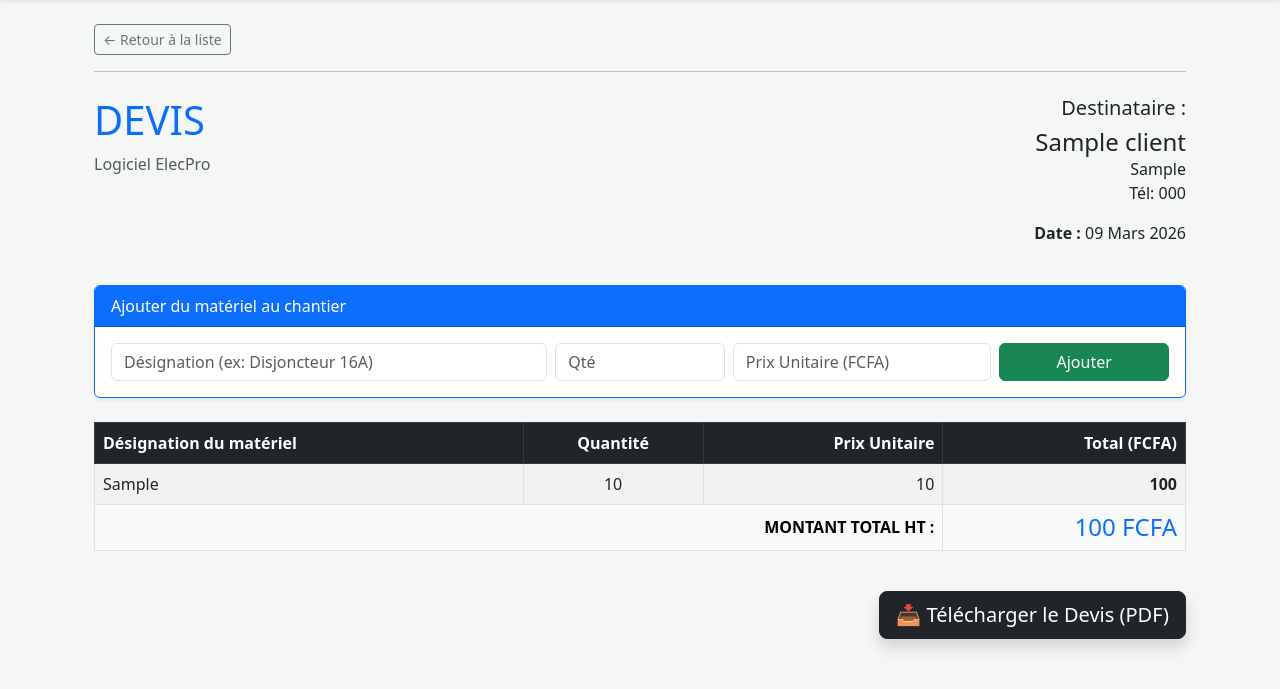
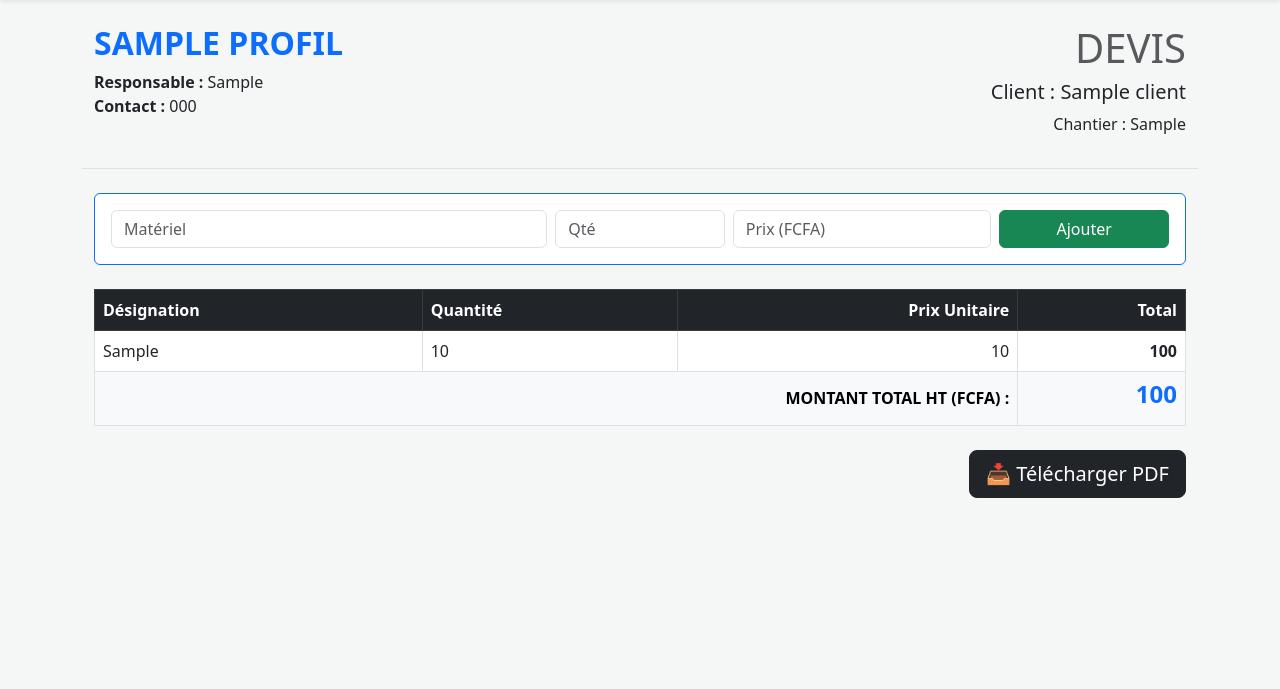
Before and after one commit to ernestcoulibaly721/ElecPro_Saas, a Flask app: page /creer_devis/1 in a window 1280 px wide. Shown: the part 56-745 px from the top of the page. Run offline with Flask 3, Linux system fonts and the light colour scheme; tables that the repository leaves empty hold one stand-in row (values such as "Sample post").

Commit message:
Update creer_devis.html

```diff
--- a/templates/creer_devis.html
+++ b/templates/creer_devis.html
@@ -1,93 +1,64 @@
 {% extends "layout.html" %}
-
 {% block content %}
-<div class="container mt-3">
-    <div class="d-print-none mb-4">
-        <a href="{{ url_for('index') }}" class="btn btn-sm btn-outline-secondary">← Retour à la liste</a>
-        <hr>
-    </div>
-
-    <div class="row mb-4">
+<div class="container">
+    <div class="row mb-4 border-bottom pb-3">
         <div class="col-6">
-            <h1 class="text-primary">DEVIS</h1>
-            <p class="text-muted">Logiciel ElecPro</p>
+            <h2 class="text-primary fw-bold text-uppercase">{{ profil.nom_entreprise }}</h2>
+            <p class="mb-0"><strong>Responsable :</strong> {{ profil.gerant }}</p>
+            <p><strong>Contact :</strong> {{ profil.telephone }}</p>
         </div>
         <div class="col-6 text-end">
-            <h5>Destinataire :</h5>
-            <h4 class="mb-0">{{ client.nom_complet }}</h4>
-            <p>{{ client.adresse_chantier }}<br>Tél: {{ client.telephone }}</p>
-            <p><strong>Date :</strong> 09 Mars 2026</p>
+            <h1 class="text-muted">DEVIS</h1>
+            <h5>Client : {{ client.nom_complet }}</h5>
+            <p>Chantier : {{ client.adresse_chantier }}</p>
         </div>
     </div>
 
-    <div class="card mb-4 border-primary d-print-none shadow-sm">
-        <div class="card-header bg-primary text-white">Ajouter du matériel au chantier</div>
+    <div class="card mb-4 d-print-none border-primary">
         <div class="card-body">
             <form method="POST" class="row g-2">
-                <div class="col-md-5">
-                    <input type="text" name="designation" class="form-control" placeholder="Désignation (ex: Disjoncteur 16A)" required>
-                </div>
-                <div class="col-md-2">
-                    <input type="number" name="quantite" class="form-control" placeholder="Qté" min="1" required>
-                </div>
-                <div class="col-md-3">
-                    <input type="number" step="0.01" name="prix_unitaire" class="form-control" placeholder="Prix Unitaire (FCFA)" required>
-                </div>
-                <div class="col-md-2">
-                    <button type="submit" class="btn btn-success w-100">Ajouter</button>
-                </div>
+                <div class="col-md-5"><input type="text" name="designation" class="form-control" placeholder="Matériel" required></div>
+                <div class="col-md-2"><input type="number" name="quantite" class="form-control" placeholder="Qté" required></div>
+                <div class="col-md-3"><input type="number" step="0.1" name="prix_unitaire" class="form-control" placeholder="Prix (FCFA)" required></div>
+                <div class="col-md-2"><button class="btn btn-success w-100">Ajouter</button></div>
             </form>
         </div>
     </div>
 
-    <div class="table-responsive">
-        <table class="table table-bordered table-striped">
+    <table class="table table-bordered">
         <thead class="table-dark">
             <tr>
-                    <th>Désignation du matériel</th>
-                    <th class="text-center">Quantité</th>
+                <th>Désignation</th>
+                <th>Quantité</th>
                 <th class="text-end">Prix Unitaire</th>
-                    <th class="text-end">Total (FCFA)</th>
+                <th class="text-end">Total</th>
             </tr>
         </thead>
         <tbody>
-                {% for mat in materiels %}
+            {% for m in materiels %}
             <tr>
-                    <td>{{ mat.designation }}</td>
-                    <td class="text-center">{{ mat.quantite }}</td>
-                    <td class="text-end">{{ "{:,.0f}".format(mat.prix_unitaire) }}</td>
-                    <td class="text-end"><strong>{{ "{:,.0f}".format(mat.quantite * mat.prix_unitaire) }}</strong></td>
-                </tr>
-                {% else %}
-                <tr>
-                    <td colspan="4" class="text-center text-muted">Aucun article dans ce devis.</td>
+                <td>{{ m.designation }}</td>
+                <td>{{ m.quantite }}</td>
+                <td class="text-end">{{ "{:,.0f}".format(m.prix_unitaire) }}</td>
+                <td class="text-end fw-bold">{{ "{:,.0f}".format(m.quantite * m.prix_unitaire) }}</td>
             </tr>
             {% endfor %}
         </tbody>
         <tfoot class="table-light">
             <tr>
-                    <td colspan="3" class="text-end"><strong>MONTANT TOTAL HT :</strong></td>
-                    <td class="text-end"><h4 class="text-primary mb-0">{{ "{:,.0f}".format(total) }} FCFA</h4></td>
+                <td colspan="3" class="text-end"><strong>MONTANT TOTAL HT (FCFA) :</strong></td>
+                <td class="text-end"><h4 class="text-primary fw-bold">{{ "{:,.0f}".format(total) }}</h4></td>
             </tr>
         </tfoot>
     </table>
-    </div>
 
     <div class="row mt-5 d-none d-print-flex text-center">
-        <div class="col-6">
-            <p class="mb-5"><strong>Bon pour accord (le Client)</strong></p>
-            <div style="border: 1px solid #ccc; height: 100px; width: 80%; margin: auto;"></div>
-        </div>
-        <div class="col-6">
-            <p class="mb-5"><strong>L'Entrepreneur (Signature & Cachet)</strong></p>
-            <div style="border: 1px solid #ccc; height: 100px; width: 80%; margin: auto;"></div>
-        </div>
+        <div class="col-6"><p>Signature Client</p><div style="height:80px; border:1px solid #eee"></div></div>
+        <div class="col-6"><p>Signature Électricien</p><div style="height:80px; border:1px solid #eee"></div></div>
     </div>
 
     <div class="text-end mt-4 d-print-none">
-        <button onclick="window.print()" class="btn btn-dark btn-lg shadow">
-            📥 Télécharger le Devis (PDF)
-        </button>
+        <button onclick="window.print()" class="btn btn-dark btn-lg">📥 Télécharger PDF</button>
     </div>
 </div>
 {% endblock %}
```
Lines whose indentation alone changed are shown as unchanged.
